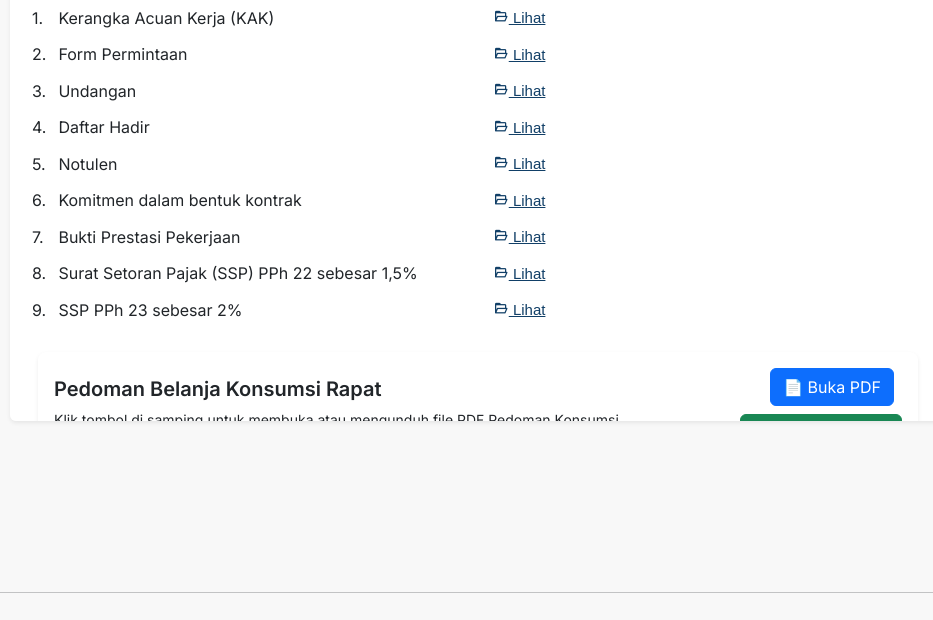
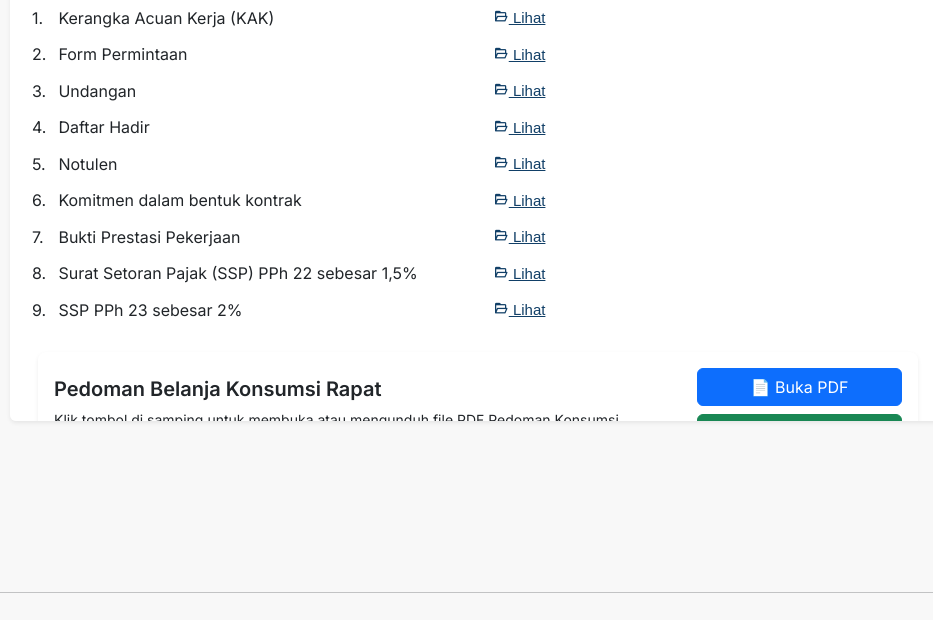
Before and after one commit to MuhammadAlfarazi-rpl/dashboard-patuh, a PHP site: page /kategori_belanja.php in a window 1280 px wide. Shown: the part 700-1320 px from the top of the page, without its empty margins (322-1255 px from the left). Run offline with PHP 8.4, Linux system fonts and the light colour scheme.

Commit message:
Memperbarui tampilan tombol download

```diff
--- a/kategori_belanja.php
+++ b/kategori_belanja.php
@@ -134,12 +134,12 @@
                                         </div>
                                         <div class="text-end">
                                             <!-- Tombol Buka PDF -->
-                                            <a href="https://drive.google.com/file/d/1HBYHNqqS9zYXD4QV07u_TWig1d24X63w/view?usp=sharing" target="_blank" class="btn btn-primary me-2 mb-2">
+                                            <a href="https://drive.google.com/file/d/1HBYHNqqS9zYXD4QV07u_TWig1d24X63w/view?usp=sharing" target="_blank" class="btn btn-primary mb-2 w-75">
                                             📄 Buka PDF
                                             </a>
 
                                             <!-- Tombol Download PDF -->
-                                            <a href="https://drive.google.com/uc?export=download&id=1HBYHNqqS9zYXD4QV07u_TWig1d24X63w" class="btn btn-success mb-2">
+                                            <a href="https://drive.google.com/uc?export=download&id=1HBYHNqqS9zYXD4QV07u_TWig1d24X63w" class="btn btn-success mb-2 w-75">
                                             ⬇️ Download PDF
                                             </a>
                                         </div>
@@ -254,12 +254,12 @@
                                         </div>
                                         <div class="text-end">
                                             <!-- Tombol Buka PDF -->
-                                            <a href="https://drive.google.com/file/d/1scZzWbHb2qnFPM1YWjiGq_slyfLUGH-P/view?usp=sharing" target="_blank" class="btn btn-primary me-2 mb-2">
+                                            <a href="https://drive.google.com/file/d/1scZzWbHb2qnFPM1YWjiGq_slyfLUGH-P/view?usp=sharing" target="_blank" class="btn btn-primary mb-2 w-75">
                                             📄 Buka PDF
                                             </a>
 
                                             <!-- Tombol Download PDF -->
-                                            <a href="https://drive.google.com/uc?export=download&id=1scZzWbHb2qnFPM1YWjiGq_slyfLUGH-P" class="btn btn-success mb-2">
+                                            <a href="https://drive.google.com/uc?export=download&id=1scZzWbHb2qnFPM1YWjiGq_slyfLUGH-P" class="btn btn-success mb-2 w-75">
                                             ⬇️ Download PDF
                                             </a>
                                         </div>
@@ -363,12 +363,12 @@
                                         </div>
                                         <div class="text-end">
                                             <!-- Tombol Buka PDF -->
-                                            <a href="https://drive.google.com/file/d/1hinlwZce0_NhICJwEJCOyviXhGq9SW-U/view?usp=sharing" target="_blank" class="btn btn-primary me-2 mb-2">
+                                            <a href="https://drive.google.com/file/d/1hinlwZce0_NhICJwEJCOyviXhGq9SW-U/view?usp=sharing" target="_blank" class="btn btn-primary w-75 mb-2">
                                             📄 Buka PDF
                                             </a>
 
                                             <!-- Tombol Download PDF -->
-                                            <a href="https://drive.google.com/uc?export=download&id=1hinlwZce0_NhICJwEJCOyviXhGq9SW-U" class="btn btn-success mb-2">
+                                            <a href="https://drive.google.com/uc?export=download&id=1hinlwZce0_NhICJwEJCOyviXhGq9SW-U" class="btn btn-success mb-2 w-75">
                                             ⬇️ Download PDF
                                             </a>
                                         </div>
@@ -480,12 +480,12 @@
                                         </div>
                                         <div class="text-end">
                                             <!-- Tombol Buka PDF -->
-                                            <a href="https://drive.google.com/file/d/1sxaBDJpzTV4t2AXhJ3CwjU-F46XB1YS_/view?usp=sharing" target="_blank" class="btn btn-primary me-2 mb-2">
+                                            <a href="https://drive.google.com/file/d/1sxaBDJpzTV4t2AXhJ3CwjU-F46XB1YS_/view?usp=sharing" target="_blank" class="btn btn-primary w-75 mb-2">
                                             📄 Buka PDF
                                             </a>
 
                                             <!-- Tombol Download PDF -->
-                                            <a href="https://drive.google.com/uc?export=download&id=1sxaBDJpzTV4t2AXhJ3CwjU-F46XB1YS" class="btn btn-success mb-2">
+                                            <a href="https://drive.google.com/uc?export=download&id=1sxaBDJpzTV4t2AXhJ3CwjU-F46XB1YS" class="btn btn-success mb-2 w-75">
                                             ⬇️ Download PDF
                                             </a>
                                         </div>
@@ -928,12 +928,12 @@
                                         </div>
                                         <div class="text-end">
                                             <!-- Tombol Buka PDF -->
-                                            <a href="https://drive.google.com/file/d/1C7PaqwmMgwBRp4BFVkm1ygDbKQM5X2R5/view?usp=sharing" target="_blank" class="btn btn-primary me-2 mb-2">
+                                            <a href="https://drive.google.com/file/d/1C7PaqwmMgwBRp4BFVkm1ygDbKQM5X2R5/view?usp=sharing" target="_blank" class="btn btn-primary w-75 mb-2">
                                             📄 Buka PDF
                                             </a>
 
                                             <!-- Tombol Download PDF -->
-                                            <a href="https://drive.google.com/uc?export=download&id=1C7PaqwmMgwBRp4BFVkm1ygDbKQM5X2R5" class="btn btn-success mb-2">
+                                            <a href="https://drive.google.com/uc?export=download&id=1C7PaqwmMgwBRp4BFVkm1ygDbKQM5X2R5" class="btn btn-success mb-2 w-75">
                                             ⬇️ Download PDF
                                             </a>
                                         </div>
@@ -1321,12 +1321,12 @@
                                         </div>
                                         <div class="text-end">
                                             <!-- Tombol Buka PDF -->
-                                            <a href="https://drive.google.com/file/d/1ERZfX85Tu0_JkBiZO5rKDh-ub6TVym7N/view?usp=sharing" target="_blank" class="btn btn-primary me-2 mb-2">
+                                            <a href="https://drive.google.com/file/d/1ERZfX85Tu0_JkBiZO5rKDh-ub6TVym7N/view?usp=sharing" target="_blank" class="btn btn-primary w-75 mb-2">
                                             📄 Buka PDF
                                             </a>
 
                                             <!-- Tombol Download PDF -->
-                                            <a href="https://drive.google.com/uc?export=download&id=1ERZfX85Tu0_JkBiZO5rKDh-ub6TVym7N" class="btn btn-success mb-2">
+                                            <a href="https://drive.google.com/uc?export=download&id=1ERZfX85Tu0_JkBiZO5rKDh-ub6TVym7N" class="btn btn-success mb-2 w-75">
                                             ⬇️ Download PDF
                                             </a>
                                         </div>
@@ -1854,12 +1854,12 @@
                                         </div>
                                         <div class="text-end">
                                             <!-- Tombol Buka PDF -->
-                                            <a href="https://drive.google.com/file/d/1H4r-fz6tvqbV_qlJlP-uS9USQyhUb5d0/view?usp=sharing" target="_blank" class="btn btn-primary me-2 mb-2">
+                                            <a href="https://drive.google.com/file/d/1H4r-fz6tvqbV_qlJlP-uS9USQyhUb5d0/view?usp=sharing" target="_blank" class="btn btn-primary w-75 mb-2">
                                             📄 Buka PDF
                                             </a>
 
                                             <!-- Tombol Download PDF -->
-                                            <a href="https://drive.google.com/uc?export=download&id=1H4r-fz6tvqbV_qlJlP-uS9USQyhUb5d0" class="btn btn-success mb-2">
+                                            <a href="https://drive.google.com/uc?export=download&id=1H4r-fz6tvqbV_qlJlP-uS9USQyhUb5d0" class="btn btn-success w-75">
                                             ⬇️ Download PDF
                                             </a>
                                         </div>
@@ -1977,12 +1977,12 @@
                                         </div>
                                         <div class="text-end">
                                             <!-- Tombol Buka PDF -->
-                                            <a href="https://drive.google.com/file/d/1aoFOLEL77LCbsvuQmgnCzLjmdeMfU4Ya/view?usp=sharing" target="_blank" class="btn btn-primary me-2 mb-2">
+                                            <a href="https://drive.google.com/file/d/1aoFOLEL77LCbsvuQmgnCzLjmdeMfU4Ya/view?usp=sharing" target="_blank" class="btn btn-primary w-75 mb-2">
                                             📄 Buka PDF
                                             </a>
 
                                             <!-- Tombol Download PDF -->
-                                            <a href="https://drive.google.com/uc?export=download&id=1aoFOLEL77LCbsvuQmgnCzLjmdeMfU4Ya" class="btn btn-success mb-2">
+                                            <a href="https://drive.google.com/uc?export=download&id=1aoFOLEL77LCbsvuQmgnCzLjmdeMfU4Ya" class="btn btn-success w-75 mb-2">
                                             ⬇️ Download PDF
                                             </a>
                                         </div>
@@ -2098,12 +2098,12 @@
                                         </div>
                                         <div class="text-end">
                                             <!-- Tombol Buka PDF -->
-                                            <a href="https://drive.google.com/file/d/1OBnVzyh5gjK3lD3ThCDIJOd-i2iMgECl/view?usp=sharing" target="_blank" class="btn btn-primary me-2 mb-2">
+                                            <a href="https://drive.google.com/file/d/1OBnVzyh5gjK3lD3ThCDIJOd-i2iMgECl/view?usp=sharing" target="_blank" class="btn btn-primary w-75 mb-2">
                                             📄 Buka PDF
                                             </a>
 
                                             <!-- Tombol Download PDF -->
-                                            <a href="https://drive.google.com/uc?export=download&id=1OBnVzyh5gjK3lD3ThCDIJOd-i2iMgECl" class="btn btn-success mb-2">
+                                            <a href="https://drive.google.com/uc?export=download&id=1OBnVzyh5gjK3lD3ThCDIJOd-i2iMgECl" class="btn btn-success mb-2 w-75">
                                             ⬇️ Download PDF
                                             </a>
                                         </div>
@@ -2185,12 +2185,12 @@
                                         </div>
                                         <div class="text-end">
                                             <!-- Tombol Buka PDF -->
-                                            <a href="https://drive.google.com/file/d/1UWCIT9a_2OUgRHV-5KDWcH6QExPcT9yc/view?usp=sharing" target="_blank" class="btn btn-primary me-2 mb-2">
+                                            <a href="https://drive.google.com/file/d/1UWCIT9a_2OUgRHV-5KDWcH6QExPcT9yc/view?usp=sharing" target="_blank" class="btn btn-primary w-75 mb-2">
                                             📄 Buka PDF
                                             </a>
 
                                             <!-- Tombol Download PDF -->
-                                            <a href="https://drive.google.com/uc?export=download&id=1UWCIT9a_2OUgRHV-5KDWcH6QExPcT9yc" class="btn btn-success mb-2">
+                                            <a href="https://drive.google.com/uc?export=download&id=1UWCIT9a_2OUgRHV-5KDWcH6QExPcT9yc" class="btn btn-success w-75 mb-2">
                                             ⬇️ Download PDF
                                             </a>
                                         </div>
@@ -2302,12 +2302,12 @@
                                         </div>
                                         <div class="text-end">
                                             <!-- Tombol Buka PDF -->
-                                            <a href="https://drive.google.com/file/d/1hpX3a4080nkWSVDpPYsrhvUcJtwqZ0fH/view?usp=sharing" target="_blank" class="btn btn-primary me-2 mb-2">
+                                            <a href="https://drive.google.com/file/d/1hpX3a4080nkWSVDpPYsrhvUcJtwqZ0fH/view?usp=sharing" target="_blank" class="btn btn-primary w-75 me-2 mb-2">
                                             📄 Buka PDF
                                             </a>
 
                                             <!-- Tombol Download PDF -->
-                                            <a href="https://drive.google.com/uc?export=download&id=1hpX3a4080nkWSVDpPYsrhvUcJtwqZ0fH" class="btn btn-success mb-2">
+                                            <a href="https://drive.google.com/uc?export=download&id=1hpX3a4080nkWSVDpPYsrhvUcJtwqZ0fH" class="btn btn-success mb-2 w-75">
                                             ⬇️ Download PDF
                                             </a>
                                         </div>
@@ -2395,12 +2395,12 @@
                                         </div>
                                         <div class="text-end">
                                             <!-- Tombol Buka PDF -->
-                                            <a href="https://drive.google.com/file/d/11omyW91nSyueDAvlNeA2y3ZaoQ5M48xo/view?usp=sharing" target="_blank" class="btn btn-primary me-2 mb-2">
+                                            <a href="https://drive.google.com/file/d/11omyW91nSyueDAvlNeA2y3ZaoQ5M48xo/view?usp=sharing" target="_blank" class="btn btn-primary w-75 mb-2">
                                             📄 Buka PDF
                                             </a>
 
                                             <!-- Tombol Download PDF -->
-                                            <a href="https://drive.google.com/uc?export=download&id=11omyW91nSyueDAvlNeA2y3ZaoQ5M48xo" class="btn btn-success mb-2">
+                                            <a href="https://drive.google.com/uc?export=download&id=11omyW91nSyueDAvlNeA2y3ZaoQ5M48xo" class="btn btn-success mb-2 w-75">
                                             ⬇️ Download PDF
                                             </a>
                                         </div>
```
